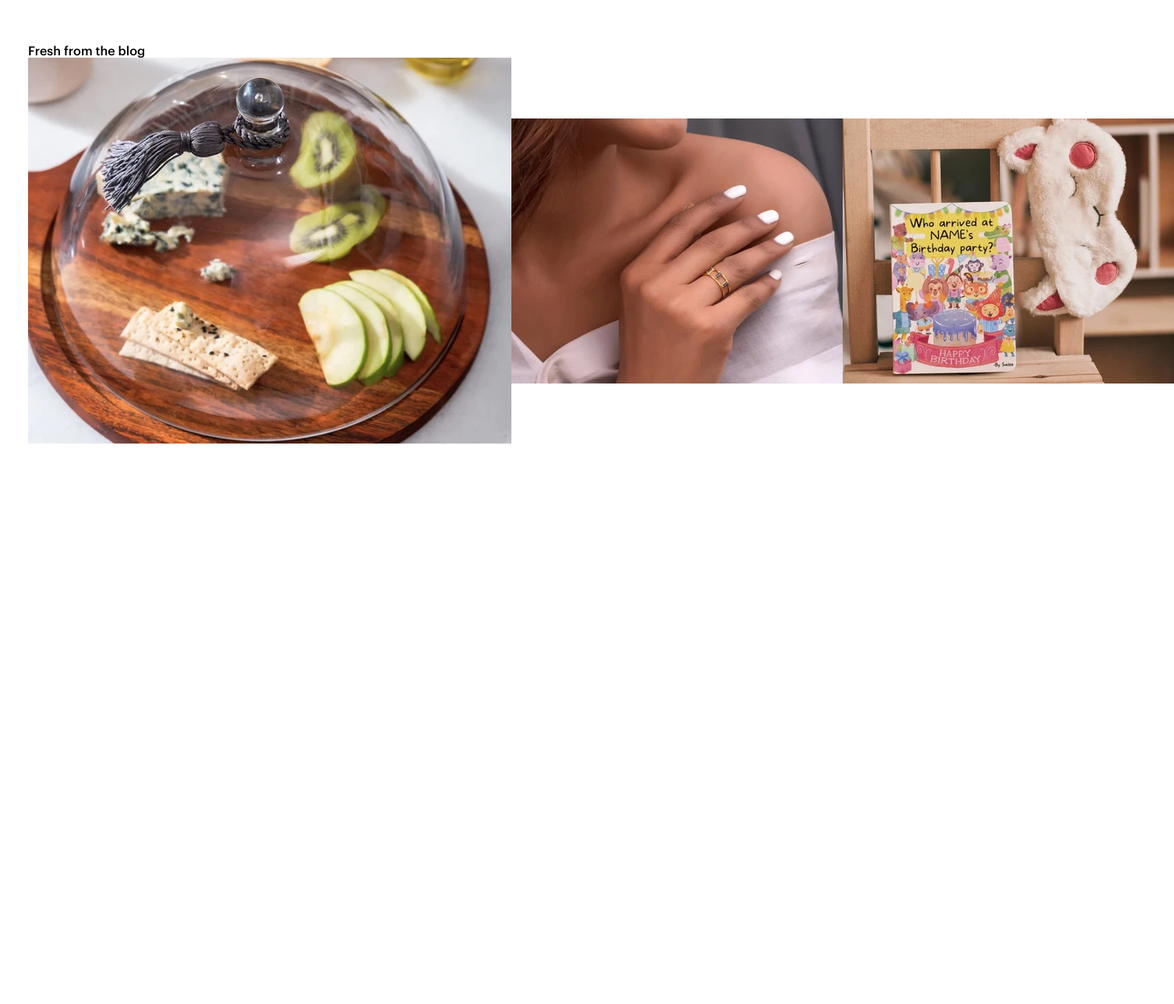
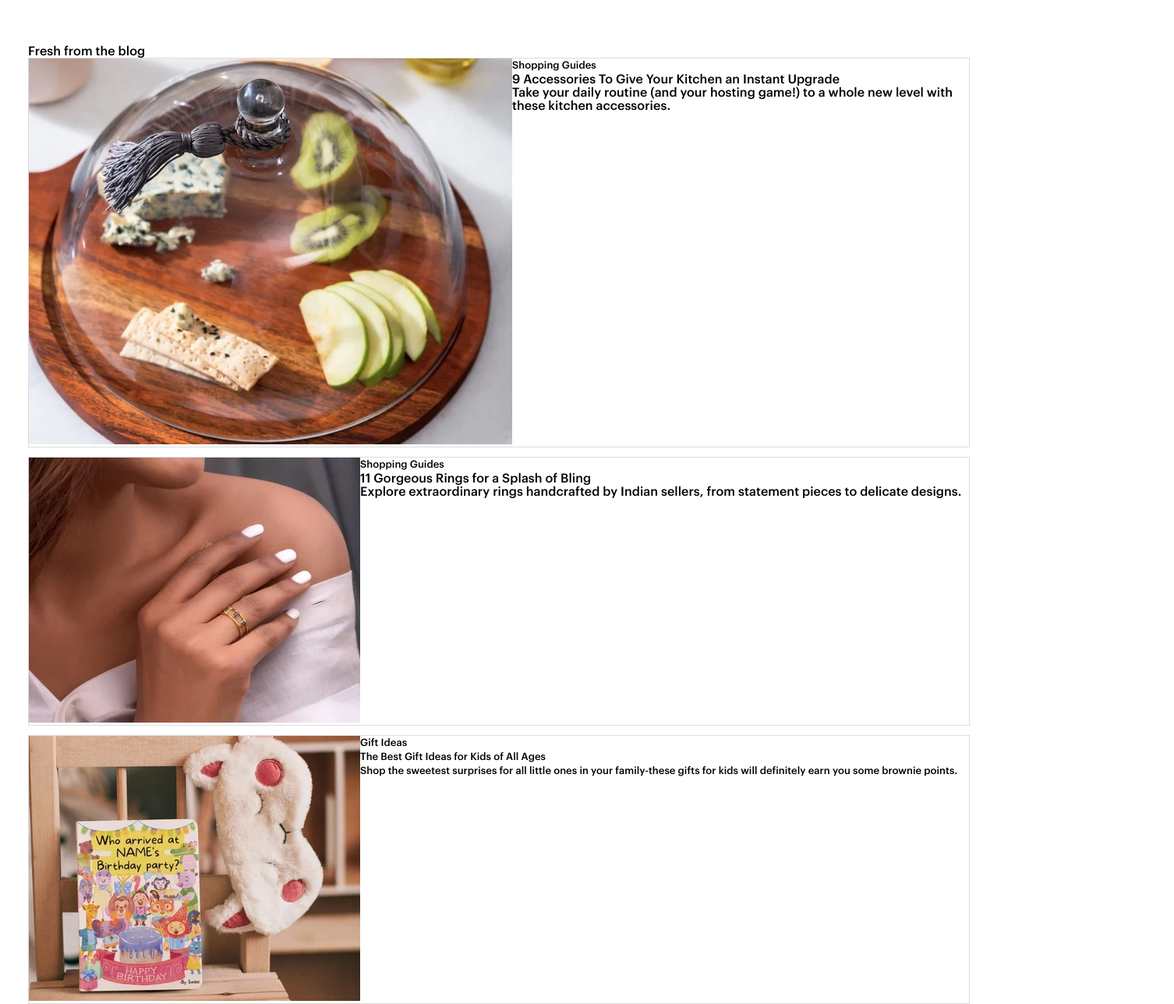
Before and after one commit to Aswin-Kuriakose/Etsy, a plain HTML site: page index.html in a window 1280 px wide. Shown: the part 2061-3349 px from the top of the page at 78% size, 1506 px wide, since content can reach past the window. Before the commit the page ends 2633 px from the top, so only its background shows below. Drawn offline with Linux system fonts and the light colour scheme.

Commit message:
sec 4 card in progress

```diff
--- a/index.html
+++ b/index.html
@@ -775,20 +775,20 @@
                                 <img src="/assets/icons/right-arrow.svg" alt="">
                             </div>
                         </div>
-                        <div class="sec4-cards dfrow">
+                        <div class="sec4-cards">
                             <div class="sec4-card">
                                 <div class="img-container">
                                     <img src="/assets/icons/4card-1.webp" alt="">
                                 </div>
                                 <div class="sec4-content dfcolumn">
-                                    <div class="4card-sub-text">
-                                        <p></p>
+                                    <div class="card4-sub-text">
+                                        <p>Shopping Guides</p>
                                     </div>
-                                    <div class="4card-main-text">
-                                        <p></p>
+                                    <div class="card4-main-text">
+                                        <p>9 Accessories To Give Your Kitchen an Instant Upgrade</p>
                                     </div>
-                                    <div class="4card-para">
-                                        <p></p>
+                                    <div class="card4-para">
+                                        <p>Take your daily routine (and your hosting game!) to a whole new level with these kitchen accessories.</p>
                                     </div>
                                 </div>
                             </div>
@@ -797,14 +797,14 @@
                                     <img src="/assets/icons/4card-2.webp" alt="">
                                 </div>
                                 <div class="sec4-content dfcolumn">
-                                    <div class="4card-sub-text">
-                                        <p></p>
+                                    <div class="card4-sub-text">
+                                        <p>Shopping Guides</p>
                                     </div>
-                                    <div class="4card-main-text">
-                                        <p></p>
+                                    <div class="card4-main-text">
+                                        <p>11 Gorgeous Rings for a Splash of Bling</p>
                                     </div>
-                                    <div class="4card-para">
-                                        <p></p>
+                                    <div class="card4-para">
+                                        <p>Explore extraordinary rings handcrafted by Indian sellers, from statement pieces to delicate designs.</p>
                                     </div>
                                 </div>
                             </div>
@@ -813,14 +813,15 @@
                                     <img src="/assets/icons/4card-3.webp" alt="">
                                 </div>
                                 <div class="sec4-content dfcolumn">
-                                    <div class="4card-sub-text">
-                                        <p></p>
-                                    </div>
-                                    <div class="4card-main-text">
-                                        <p></p>
-                                    </div>
-                                    <div class="4card-para">
-                                        <p></p>
+                                    <div class="card4-sub-text">
+                                        <p>Gift Ideas</p>
+                                        <div class="card4-main-text">
+                                            <p>The Best Gift Ideas for Kids of All Ages</p>
+                                        </div>
+                                        <div class="card4-para">
+                                            <p>Shop the sweetest surprises for all little ones in your family-these gifts for kids will definitely earn you some brownie points.</p>
+                                        </div>
+
                                     </div>
                                 </div>
                             </div>
--- a/styles-900.css
+++ b/styles-900.css
@@ -138,4 +138,22 @@
         flex: 1 1 ;
     }
 
+
+    /* section 4 */
+    .sec4-cards {
+        display: flex;
+        flex-flow: column;
+        gap: 12px;
+    }
+    .sec4-card {
+        border: 1px solid #ddd;
+        display: flex;
+        flex-flow: row;
+    }
+    .card4-sub-text p {
+        font-size: 13px;
+        font-weight: 400;
+        line-height: 18px;
+    }
+
 }
```
